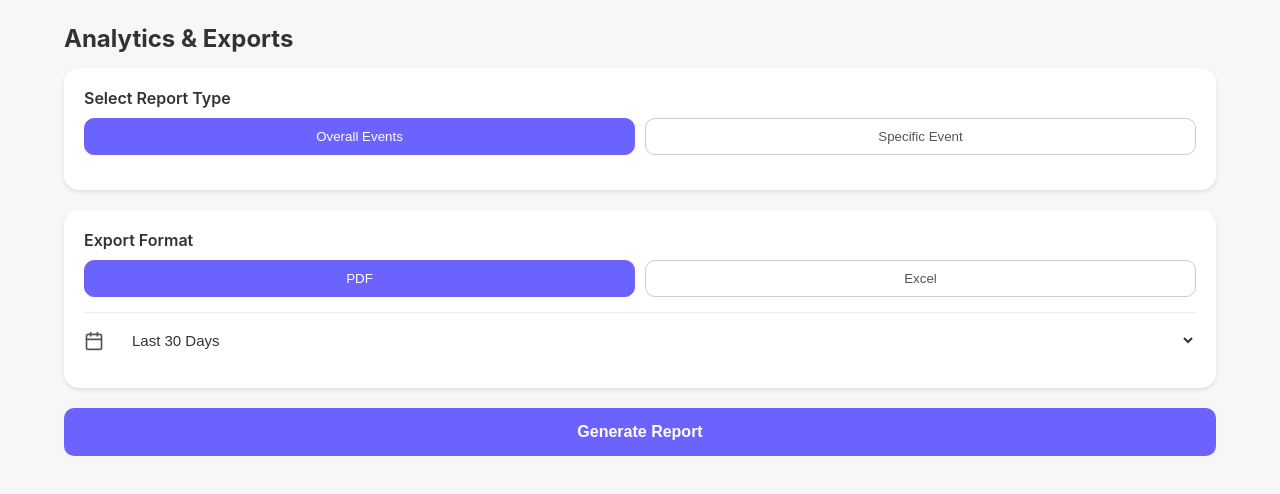
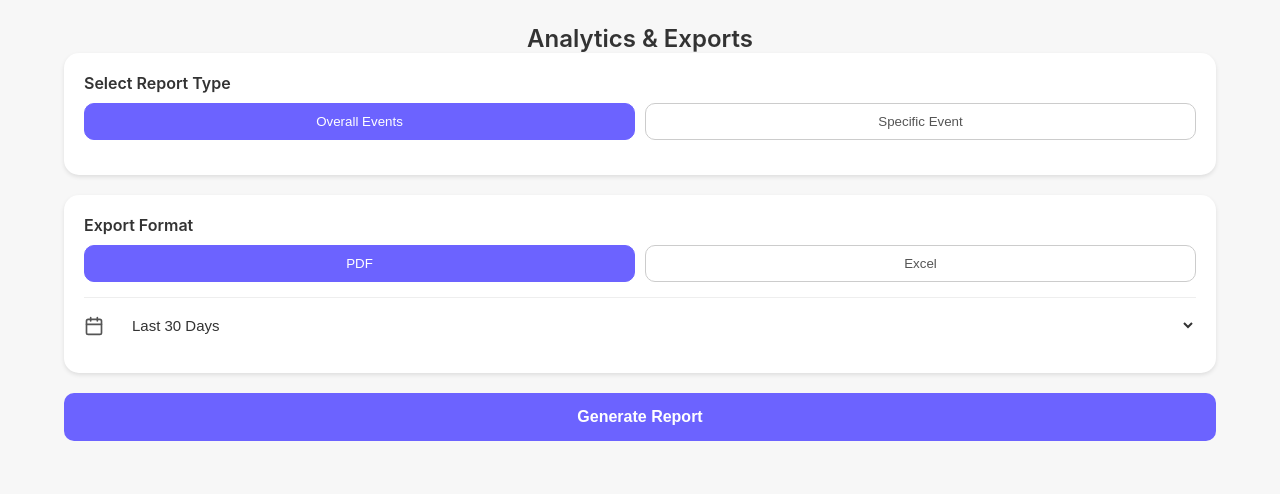
Before and after one commit to Ndivho-Ramatshimbila/FrontEndWeb2, a React (Vite) app: page /admin/export in a window 1280 px wide. Shown: the top 494 px of the page. Built offline with nearby package versions, Linux system fonts and the light colour scheme.

Commit message:
Added the export page

```diff
--- a/src/styles/pages/_analyticsexport.scss
+++ b/src/styles/pages/_analyticsexport.scss
@@ -1,30 +1,47 @@
 // Analytics Export Screen Styles
 
 .analytics-export-container {
-  flex: 1;
+  display: flex;
+  flex-direction: column;
   background-color: #F7F7F7;
   min-height: 100vh;
-  overflow-y: auto;
+}
+
+// Fixed Header
+.export-header-fixed {
+  position: sticky;
+  top: 0;
+  z-index: 100;
+  background-color: white;
+  padding: 1rem 1.5rem;
+  box-shadow: 0 2px 4px rgba(0, 0, 0, 0.1);
+  display: flex;
+  justify-content: center;
+  align-items: center;
+}
+
+.export-header {
+  text-align: center;
+  font-size: 1.25rem;
+  font-weight: 600;
+  color: #333;
+  margin: 0;
+
+  @media (min-width: 768px) {
+    font-size: 1.5rem;
+  }
 }
 
 .analytics-export-content {
+  flex: 1;
+  overflow-y: auto;
   padding: 1.25rem;
 
   @media (min-width: 768px) {
     padding: 1.5rem;
     max-width: 1200px;
     margin: 0 auto;
-  }
-}
-
-.export-header {
-  font-size: 1.25rem;
-  font-weight: 700;
-  margin-bottom: 0.9375rem;
-  color: #333;
-
-  @media (min-width: 768px) {
-    font-size: 1.5rem;
+    width: 100%;
   }
 }
 
```
